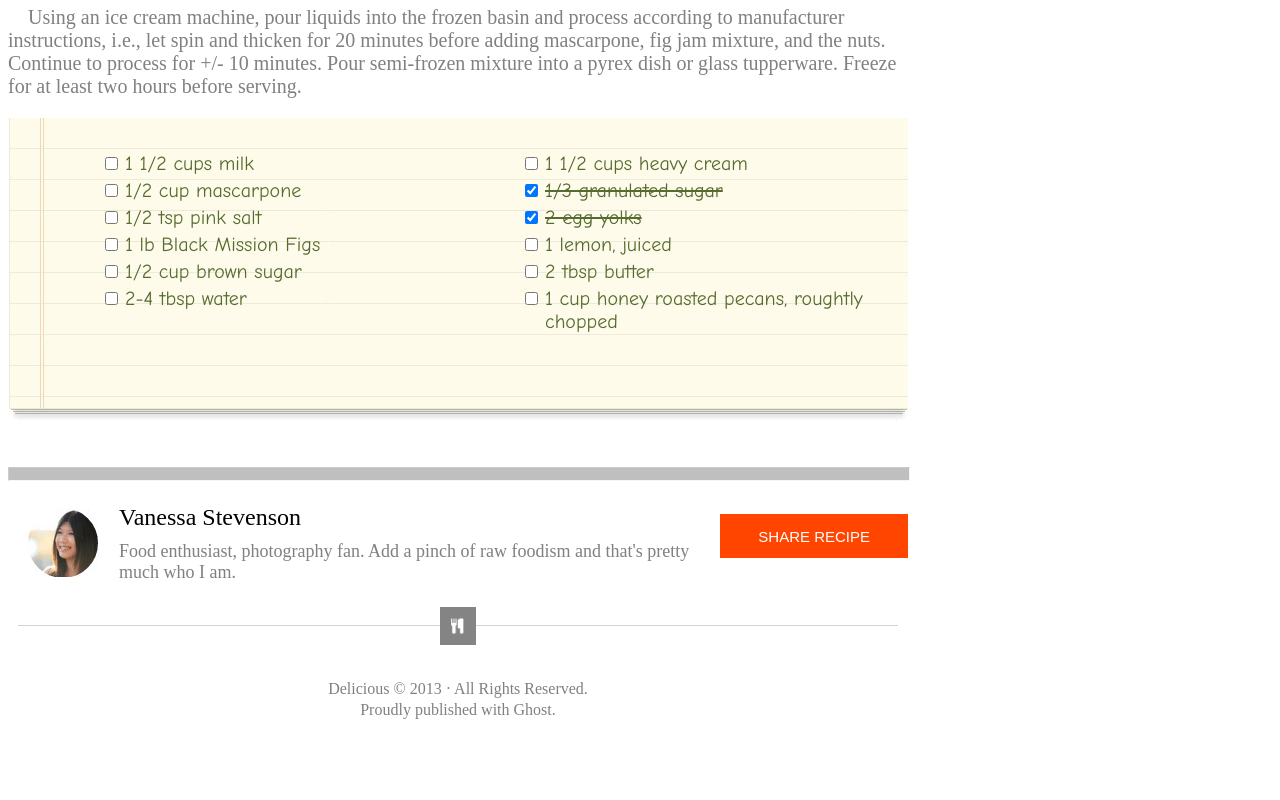
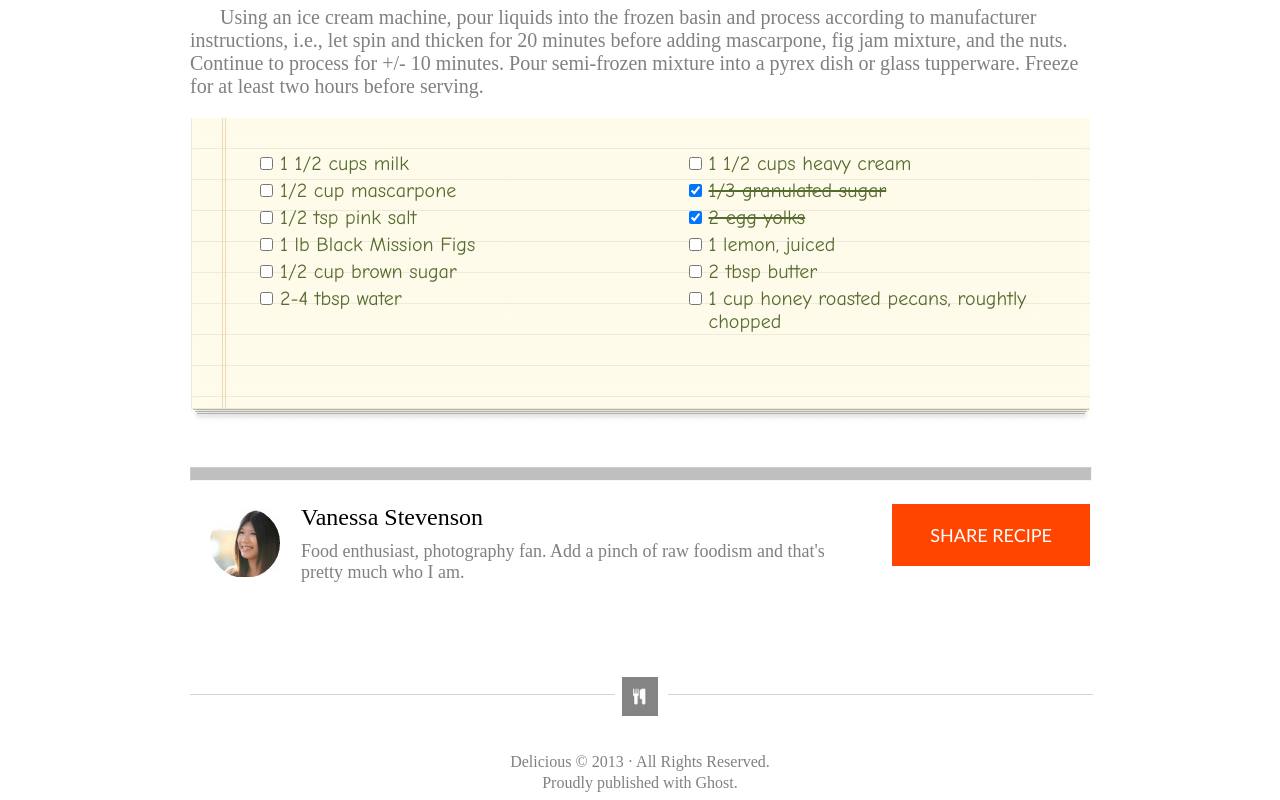
Before and after one commit to welly091/Chocolate_Pizza, a plain HTML site: page index.html in a window 1280 px wide. Shown: the part 1075-1875 px from the top of the page. Before the commit the page ends 1829 px from the top, so only its background shows below. Drawn offline with Linux system fonts and the light colour scheme.

Commit message:
final page finished

```diff
--- a/index.html
+++ b/index.html
@@ -40,9 +40,9 @@
                 </div>
             </div><br><br><br>
             <img src="./assets/choco-pizza.png">
-            <p>&emsp;For the fig-swirl: Melt butter over medium heat in a saucepan. Add brown sugar and stir to dissolve. Halve all of the figs and toss in the saucepan with water and lemon juice. Cook over medium heat, stirring frequently, until you have a chunky-jammy mixture. Add salt with one or two stirs, set aside and let cool completely.</p>
-            <p>&emsp;Ice cream: In a small pot over medium heat, combine milk, and granulated suagr until sugar is completely dissolved and the milk is just barely lukewarm. Whisk in the egg yolks. Set mixture in the fridge and wait until the fig mixture is cooled.</p>
-            <p>&emsp;Using an ice cream machine, pour liquids into the frozen basin and process according to manufacturer instructions, i.e., let spin and thicken for 20 minutes before adding mascarpone, fig jam mixture, and the nuts. Continue to process for +/- 10 minutes. Pour semi-frozen mixture into a pyrex dish or glass tupperware. Freeze for at least two hours before serving.</p>
+            <p>&ensp;&emsp;For the fig-swirl: Melt butter over medium heat in a saucepan. Add brown sugar and stir to dissolve. Halve all of the figs and toss in the saucepan with water and lemon juice. Cook over medium heat, stirring frequently, until you have a chunky-jammy mixture. Add salt with one or two stirs, set aside and let cool completely.</p>
+            <p>&ensp;&emsp;Ice cream: In a small pot over medium heat, combine milk, and granulated suagr until sugar is completely dissolved and the milk is just barely lukewarm. Whisk in the egg yolks. Set mixture in the fridge and wait until the fig mixture is cooled.</p>
+            <p>&ensp;&emsp;Using an ice cream machine, pour liquids into the frozen basin and process according to manufacturer instructions, i.e., let spin and thicken for 20 minutes before adding mascarpone, fig jam mixture, and the nuts. Continue to process for +/- 10 minutes. Pour semi-frozen mixture into a pyrex dish or glass tupperware. Freeze for at least two hours before serving.</p>
             <div class="container">
                 <img src="./assets/list-bg.png">
                 <div class="center">
@@ -112,16 +112,24 @@
 
         <div>
             <img class="headIMG" src="./assets/van-pic.png">
-            <div style="display: flex;">
+            <div>
                 <div class="bio">
                     <div class="name">Vanessa Stevenson</div>
                     <div class="nameDescription">Food enthusiast, photography fan. Add a pinch of raw foodism and that's pretty much who I am.</div>
                 </div>
-                <button class="shareButton">SHARE RECIPE</button>
+
+                    <button class="shareButton">SHARE RECIPE</button>
+
             </div>
 
         <div class="clear"></div>
-        <h4><img class="footerIMG"src="./assets/logo.png"></h4>
+
+        <div class="footerBorder">
+            <div class="line"></div>
+            <img class="footerIMG" src="./assets/logo.png">
+            <span class="line"></span>
+        </div>
+
 
         <div class="footer">
             <div class="footerText">Delicious &copy 2013 · All Rights Reserved.</div>
--- a/style.css
+++ b/style.css
@@ -1,6 +1,7 @@
 .body{
     text-align: center;
     width: 900px;
+    margin:auto
 }
 .logoIMG{
     float: left;
@@ -85,10 +86,9 @@ p{
 .center{
     position: absolute;
     top: 10%;
-    left: 10%;
+    left: 7%;
     font-size:20px;
     column-count: 2;
-    column-gap: 30px;
 }
 tr{
     margin-top: 0%;
@@ -112,6 +112,7 @@ td{
 .bio{
     float:left;
     color: grey;
+    width: 60%;
 }
 
 .name{
@@ -124,42 +125,32 @@ td{
 .nameDescription{
     font-size: 18px;
     text-align: left;
+    float: left;
+}
 
 
-}
-
 .shareButton{
-    font-size: 15px;
+    float: right;
+    font-size: 18px;
+    font-family:'Trebuchet MS', 'Lucida Sans Unicode', 'Lucida Grande', 'Lucida Sans', Arial, sans-serif;
     background-color: orangered;
     border: none;
     color:white;
     text-align:center;
-    padding: 10px 38px;
-    margin: 25px 0px 25px 20px;
+    padding: 20px 38px;
+    margin: 15px 0px 25px 20px;
     white-space: nowrap;
 }
-h4{
-    display: flex;
-    flex-direction: row;
-    margin: 10px;
-}
-h4:before,
-h4:after{
-    content:"";
-    flex: 1 1;
-    border-bottom: 1px solid lightgray;
-    margin:auto;
-}
+.footerBorder {
+    margin: 50px 0px 0px 0px;
+ }
 
 .footerIMG{
     width: 4%;
     opacity: 0.6;
-
+    padding: 30px 10px;
 }
 
-.footer{
-    margin: 35px;
-}
 
 .footerText{
     text-align: center;
@@ -167,3 +158,11 @@ h4:after{
     font-size: 16px;
     margin: 3px;
 }
+
+.line{
+
+    width:425px;
+    height:47px;
+    border-bottom: 1px solid lightgray;
+    position: absolute;
+}
```
